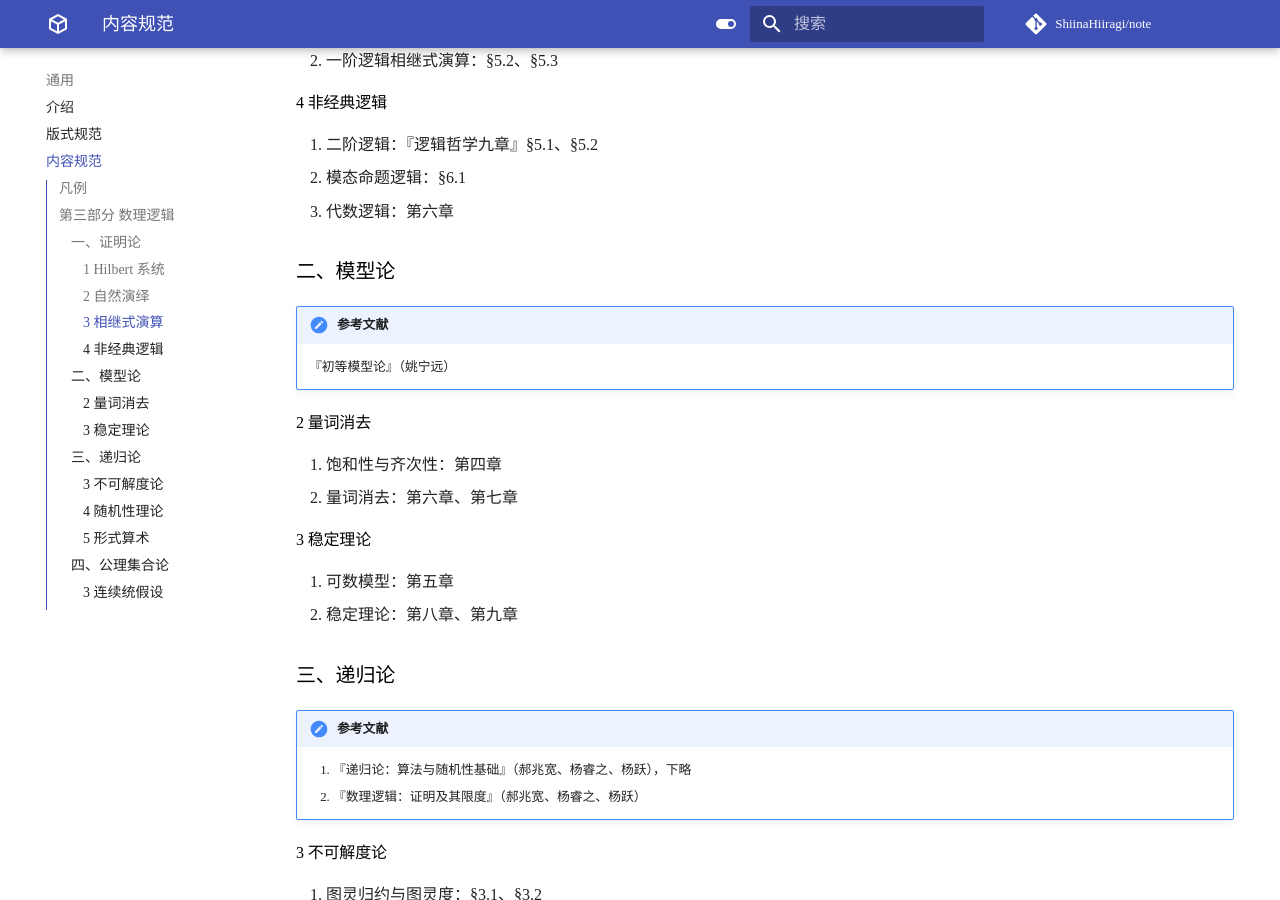
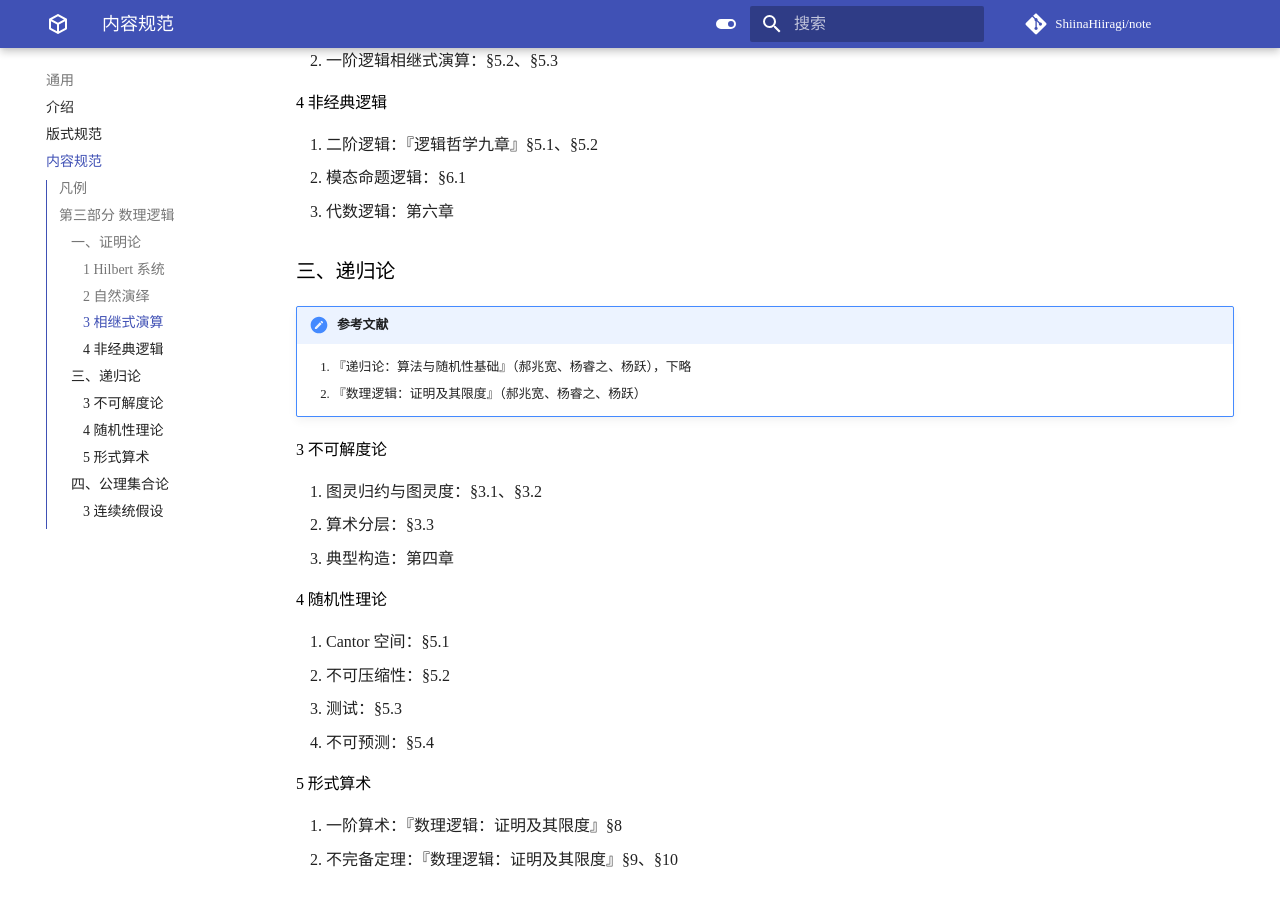
Before and after one commit to ShiinaHiiragi/note, an MkDocs documentation site: the page built from docs/intro/toc.md, in a window 1280 px wide and 900 px high, scrolled down 902 px. Built offline with MkDocs 1.6.1 and Material for MkDocs 9.7.7, drawn with Linux system fonts in a browser that asks for light colours; some web fonts are replaced; comment, search, counter and statistics services are not loaded.

Commit message:
finish mdl

```diff
--- a/docs/intro/toc.md
+++ b/docs/intro/toc.md
@@ -28,19 +28,6 @@
 2. 模态命题逻辑：§6.1
 3. 代数逻辑：第六章
 
-### 二、模型论
-
-!!! note "参考文献"
-    『初等模型论』（姚宁远）
-
-#### 2 量词消去
-1. 饱和性与齐次性：第四章
-2. 量词消去：第六章、第七章
-
-#### 3 稳定理论
-1. 可数模型：第五章
-2. 稳定理论：第八章、第九章
-
 ### 三、递归论
 
 !!! note "参考文献"
```
Also changed, not shown: docs/index.md (+1 -2 lines).
